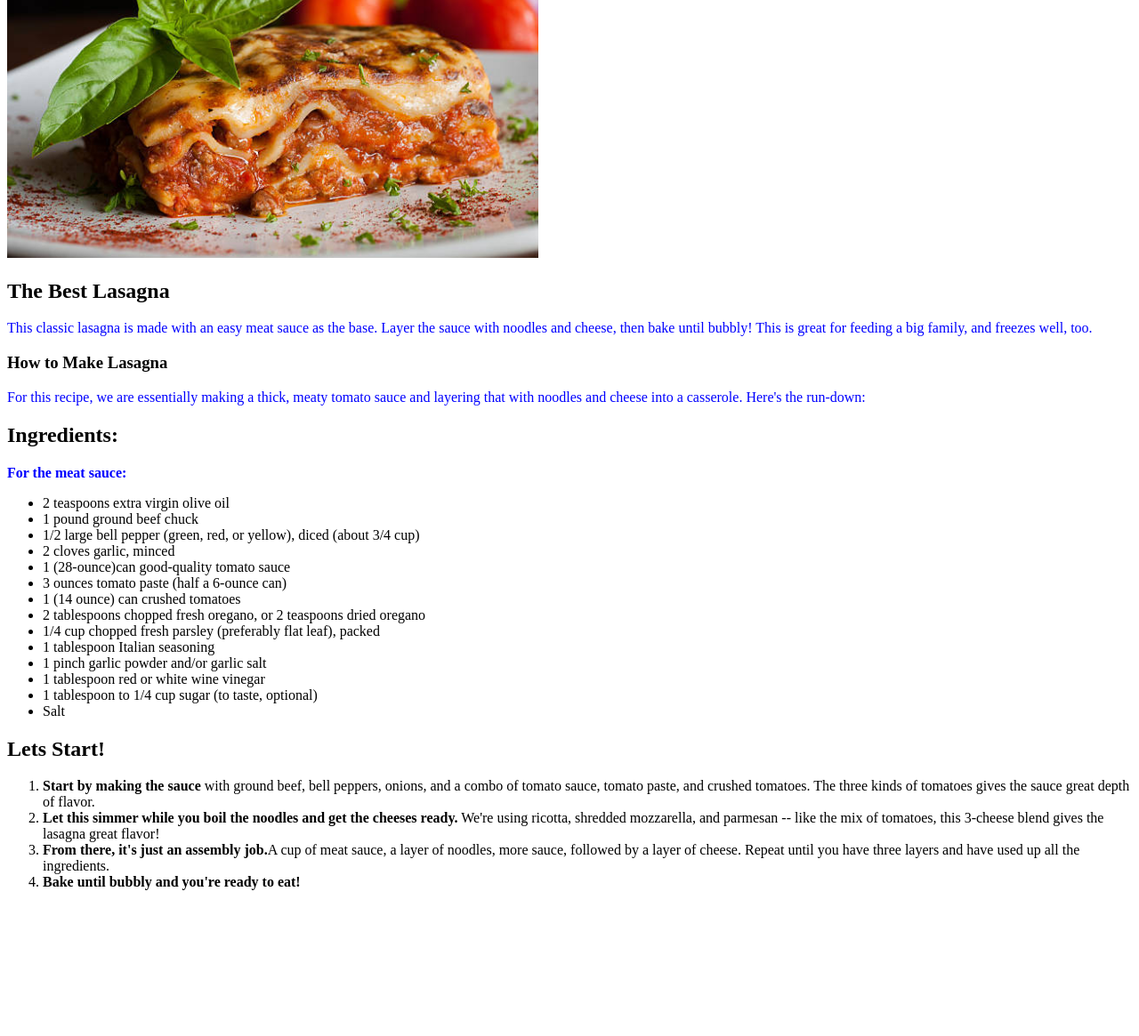
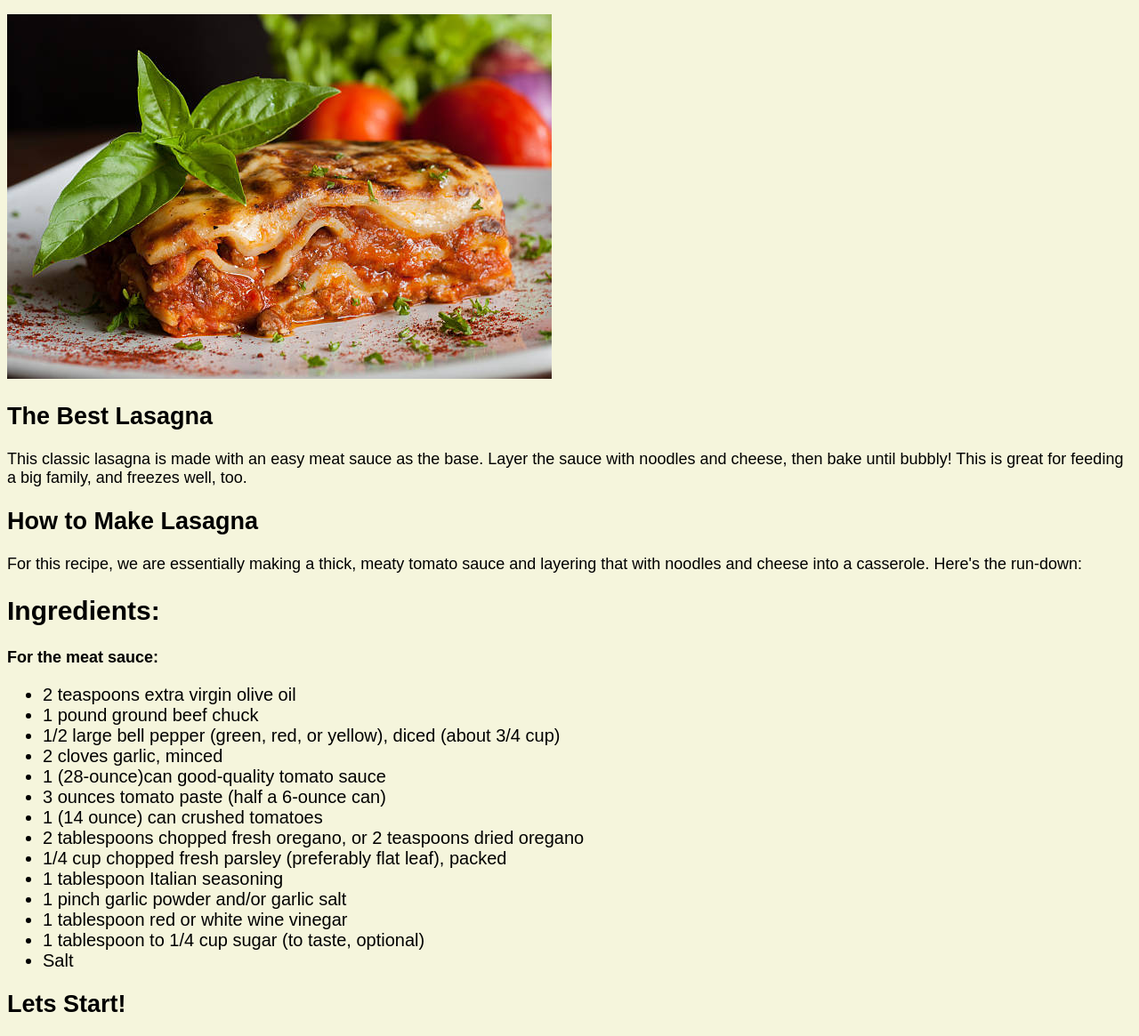
Before and after one commit to Bluey713/odin-recipes, a plain HTML site: page recipes/lasagna.html in a window 1280 px wide. Shown: the part 331-1496 px from the top of the page at 89% size. Before the commit the page ends 1348 px from the top, so only its background shows below. Drawn offline with Linux system fonts and the light colour scheme.

Commit message:
revised format on all pages. added classed and div to all pages. revised stylesheet

```diff
--- a/recipes/lasagna.html
+++ b/recipes/lasagna.html
@@ -10,18 +10,34 @@
 </head>
 
 <body>
-    <h1 class="header">Lasagna</h1>
+    <div class="header"><h1>Lasagna</h1></div>
+
+    <div class="links">
         <h2><a href="../index.html">Home </a></h2>
         <h2><a href="spaghetti.html">Spaghetti</a></h2>
         <h2><a href="pizza.html">Pizza</a></h2>
-    <img class="mainimg" src="../images/lasagna.jpg" alt="Tasty lasagna image">
+    </div>
 
-    <h2>The Best Lasagna</h2>
-    <p>This classic lasagna is made with an easy meat sauce as the base. Layer the sauce with noodles and cheese, then bake until bubbly! This is great for feeding a big family, and freezes well, too.</p>
-    <h3>How to Make Lasagna</h3>
-    <p>For this recipe, we are essentially making a thick, meaty tomato sauce and layering that with noodles and cheese into a casserole. Here's the run-down:</p>
-    <h2>Ingredients:</h2>
-    <p><strong>For the meat sauce:</strong></p>
+    <div class="mainimg"><img class="mainimg" src="../images/lasagna.jpg" alt="Tasty lasagna image"></div>
+
+    <div class="titles"><h2>The Best Lasagna</h2></div>
+
+    <div class="descriptions"><p>This classic lasagna is made with an easy meat sauce as the base.
+        Layer the sauce with noodles and cheese, then bake until bubbly!
+        This is great for feeding a big family, and freezes well, too.</p>
+    </div>
+
+    <div class="titles"><h2>How to Make Lasagna</h2></div>
+
+    <div class="descriptions"><p>For this recipe, we are essentially making a thick,
+        meaty tomato sauce and layering
+        that with noodles and cheese into a casserole. Here's the run-down:</p>
+    </div>
+
+    <div class="ingredients"><h2>Ingredients:</h2></div>
+
+    <div class="descriptions"><p><strong>For the meat sauce:</strong></p></div>
+    <div class="ing-list">
         <ul>
             <li>2 teaspoons extra virgin olive oil</li>
             <li>1 pound ground beef chuck</li>
@@ -37,15 +53,19 @@
             <li>1 tablespoon red or white wine vinegar</li>
             <li>1 tablespoon to 1/4 cup sugar (to taste, optional)</li>
             <li>Salt</li>
+        </ul>
+    </div>
 
-    </ul>
-   <h2>Lets Start!</h2>
+   <div class="descriptions"><h2>Lets Start!</h2></div>
 
+    <div class="ing-list">
         <ol>
             <li><strong>Start by making the sauce</strong> with ground beef, bell peppers, onions, and a combo of tomato sauce, tomato paste, and crushed tomatoes. The three kinds of tomatoes gives the sauce great depth of flavor.</li>
             <li><strong>Let this simmer while you boil the noodles and get the cheeses ready.</strong> We're using ricotta, shredded mozzarella, and parmesan -- like the mix of tomatoes, this 3-cheese blend gives the lasagna great flavor!</li>
             <li><strong>From there, it's just an assembly job.</strong>A cup of meat sauce, a layer of noodles, more sauce, followed by a layer of cheese. Repeat until you have three layers and have used up all the ingredients.</li>
             <li><strong>Bake until bubbly and you're ready to eat!</strong></li>
         </ol>
+    </div>
+
 </body>
 </html>
--- a/style.css
+++ b/style.css
@@ -1,17 +1,9 @@
-p{
-    color: blue;
+*{
+    background-color: beige
 }
 
-.mainimg{
-    width: auto;
-    height: 400px;
-    align-content: center;
-
-}
-
-#landscape{
-    width: 250px;
-    height: 250px;
+div{
+    font-family: sans-serif;
 }
 
 .header{
@@ -19,4 +11,38 @@ p{
     background-color: lightgreen;
     font-family: sans-serif, 'Times New Roman', Times, serif;
     color: red;
+    font-size: 25px;
+
 }
+
+.links {
+    color: blue;
+    font-size: 25px ;
+    font-family: 'Times New Roman', Times, serif;
+}
+
+.titles {
+    color: black;
+    font-size: large;
+
+}
+
+/* .mainimg{
+    width: auto;
+    height: 200px;
+} */
+
+.descriptions{
+    font-size: 18px;
+
+}
+
+.ingredients{
+    font-size: 20px;
+    background-color: lightgreen;
+
+}
+
+.ing-list{
+    font-size: 20px;
+}
```
Also changed, not shown: index.html (+11 -9 lines), recipes/pizza.html (+19 -6 lines), recipes/spaghetti.html (+12 -5 lines). Lines whose indentation alone changed are shown as unchanged.
